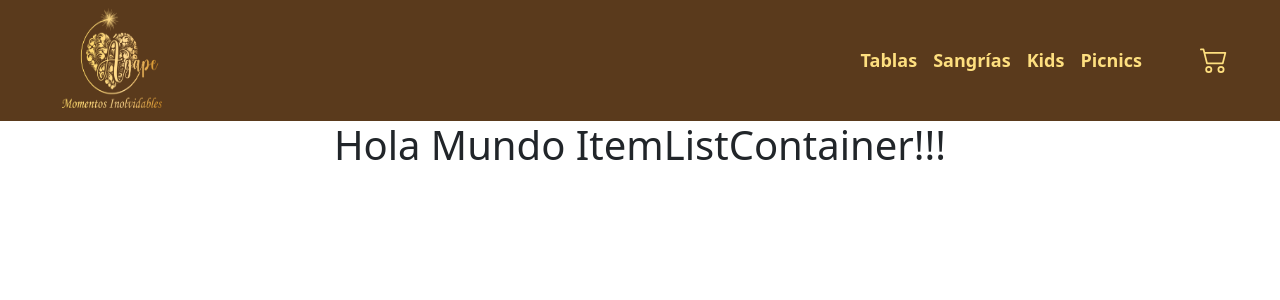
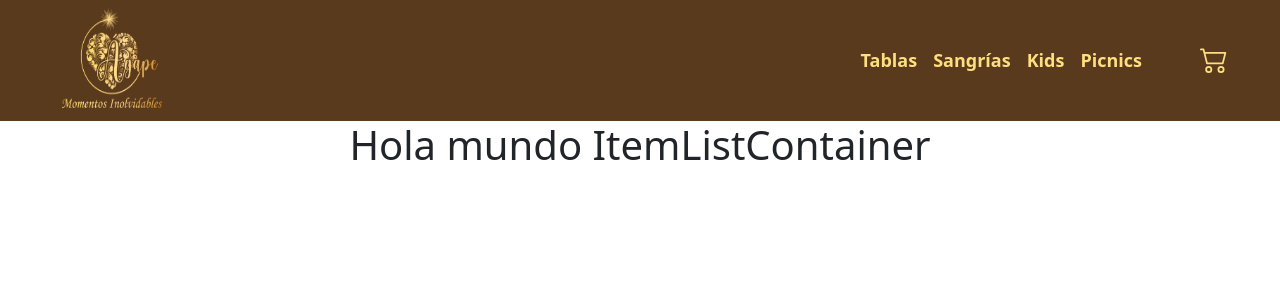
Before and after one commit to ValeriaMejiaCortes/coder-agape, a React (Create React App) app: page / in a window 1280 px wide. Shown: the top 300 px of the page. Built offline with nearby package versions, Linux system fonts and the light colour scheme.

Commit message:
suggested_change_mejia

```diff
--- a/package.json
+++ b/package.json
@@ -8,7 +8,6 @@
     "@testing-library/react": "^13.3.0",
     "@testing-library/user-event": "^13.5.0",
     "bootstrap": "^5.2.0-beta1",
-    "bootstrap-icons": "^1.8.3",
     "react": "^18.2.0",
     "react-dom": "^18.2.0",
     "react-icons": "^4.4.0",
--- a/src/App.js
+++ b/src/App.js
@@ -8,7 +8,7 @@ function App() {
   return (
     <div className="App">
         <NavBar/>
-        <ItemListContainer/>
+        <ItemListContainer saludo="Hola mundo ItemListContainer"/>
     </div>
 
   );
--- a/src/components/ItemListContainer.js
+++ b/src/components/ItemListContainer.js
@@ -1,8 +1,8 @@
 import React from 'react'
 
-const ItemListContainer = () => {
+const ItemListContainer = (props) => {
   return (
-    <h1>Hola Mundo ItemListContainer!!!</h1>
+    <h1>{props.saludo}</h1>
   )
 }
 
```
Also changed, not shown: 1 other file (tests, documents, lock files or other folders).
